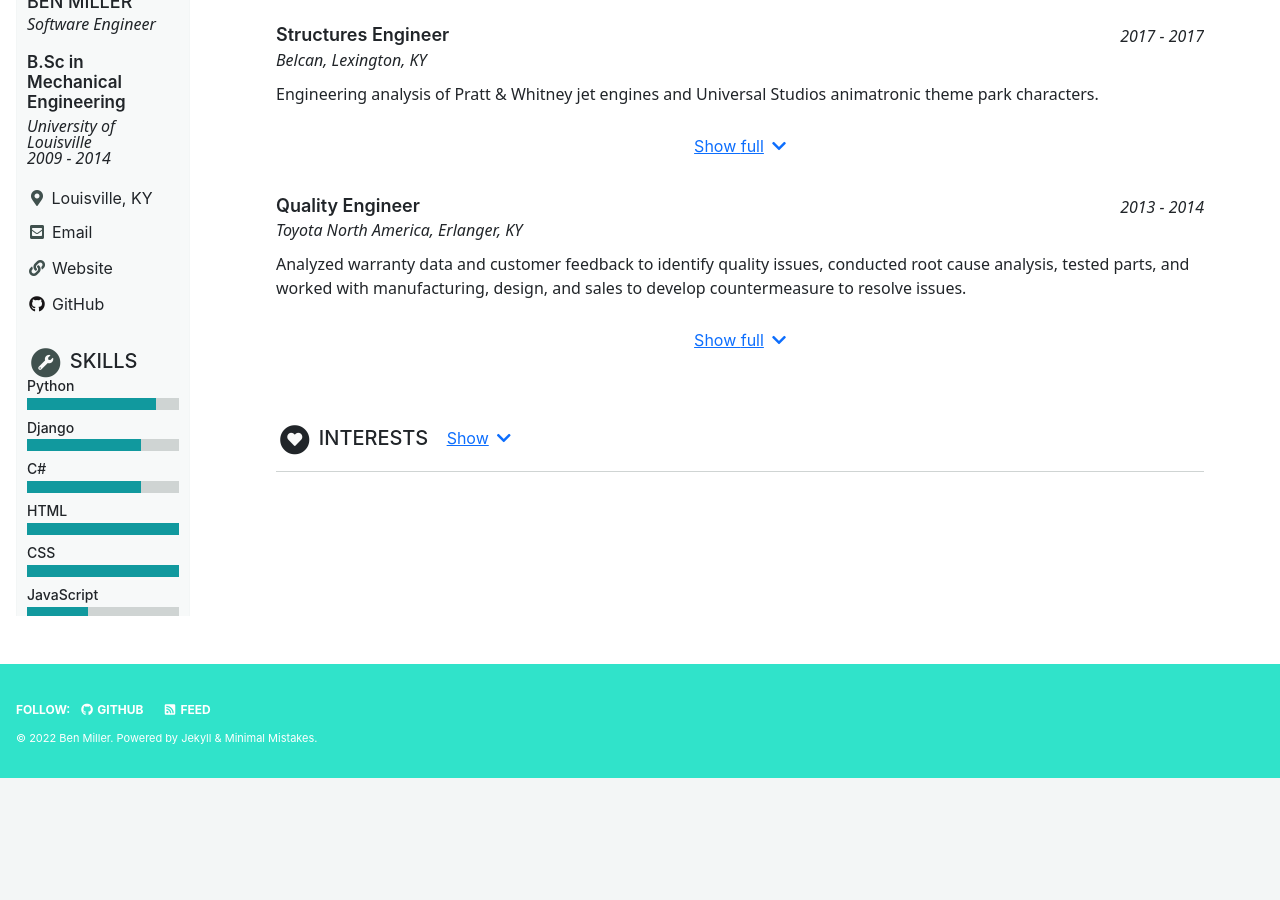
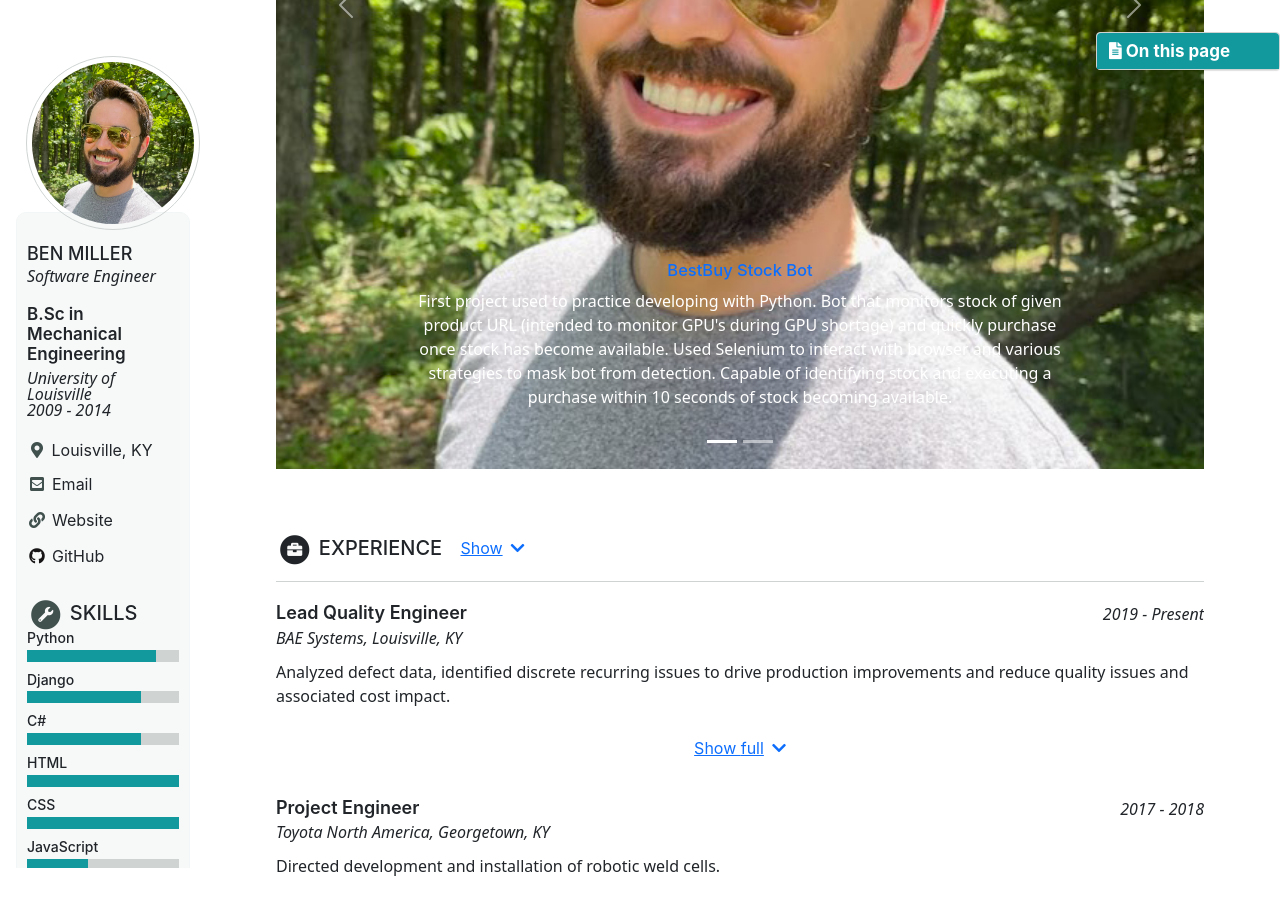
Before and after one commit to Ben-M-90/Ben-M-90.github.io, a Jekyll site: the page built from _pages/home.md, in a window 1280 px wide and 900 px high, scrolled down 1512 px. Built offline with Jekyll 4.4.1, drawn with Linux system fonts in a browser that asks for light colours; cached includes are drawn as plain includes; before the commit the page ends 2290 px from its top, so only the background shows below that.

Commit message:
Test table of contents functionality. Test projects carousel.

```diff
--- a/_data/data.yml
+++ b/_data/data.yml
@@ -130,6 +130,7 @@ projects:
       - title: BestBuy Stock Bot
         link: "https://github.com/Ben-M-90/BestBuyStockBot"
         icon: "/assets/images/bio-photo.jpg"
+        id: 0
         tagline: |
          First project used to practice developing with Python. Bot that
          monitors stock of given product URL (intended to monitor GPU's
@@ -141,6 +142,8 @@ projects:
       - title: Stock Simulator
         link: "https://github.com/Ben-M-90/stock_sim"
         icon: "/assets/images/bio-photo.jpg"
+        id: 1
+        primary: True
         tagline: |
          Second project in Python, developed after studying software
          architecture and clean coding practices. Django web app that
--- a/_includes/projects.html
+++ b/_includes/projects.html
@@ -34,5 +34,55 @@
     </div><!--//item-->
   {% endfor %}
 
+
+    <div id="projectsCarousel" class="carousel slide" data-bs-ride="carousel">
+        <div class="carousel-indicators">
+            {% for project in projects.assignments %}
+                {% if project.primary %}
+                <button type="button"
+                        data-bs-target="#projectsCarouselIndicators"
+                        data-bs-slide-to="{{ project.id }}"
+                        class="active" aria-current="true"
+                        aria-label="{{ project.title }}"></button>
+                {% else %}
+                <button type="button"
+                        data-bs-target="#projectsCarouselIndicators"
+                        data-bs-slide-to="{{ project.id }}"
+                        aria-label="{{ project.title }}"></button>
+                {% endif %}
+            {% endfor %}
+        </div>
+        <div class="carousel-inner">
+            {% for project in projects.assignments %}
+                {% if project.primary %}
+                    <div class="carousel-item active">
+                        <img src="{{ project.icon | relative_url }}" class="d-block w-100" alt="{{ project.title }}">
+                        <div class="carousel-caption d-none d-md-block">
+                            <h5><a href="{{ project.link }}" target="_blank">{{ project.title }}</a></h5>
+                            <p>{{project.tagline}}</p>
+                        </div>
+                    </div>
+                {% else %}
+                    <div class="carousel-item">
+                        <img src="{{ project.icon | relative_url }}" class="d-block w-100" alt="{{ project.title }}">
+                        <div class="carousel-caption d-none d-md-block">
+                            <h5><a href="{{ project.link }}" target="_blank">{{ project.title }}</a></h5>
+                            <p>{{project.tagline}}</p>
+                        </div>
+                    </div>
+                {% endif %}
+            {% endfor %}
+        </div>
+        <button class="carousel-control-prev" type="button" data-bs-target="#projectsCarouselIndicators" data-bs-slide="prev">
+            <span class="carousel-control-prev-icon" aria-hidden="true"></span>
+            <span class="visually-hidden">Previous</span>
+        </button>
+        <button class="carousel-control-next" type="button" data-bs-target="#projectsCarouselIndicators" data-bs-slide="next">
+            <span class="carousel-control-next-icon" aria-hidden="true"></span>
+            <span class="visually-hidden">Next</span>
+        </button>
+    </div>
+
+
 </section><!--//section-->
 {% endif %}
```
Also changed, not shown: _pages/home.md (+2 -0 lines).
